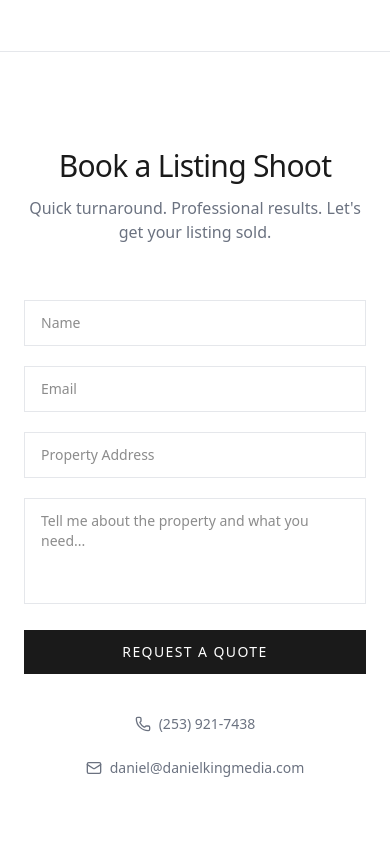
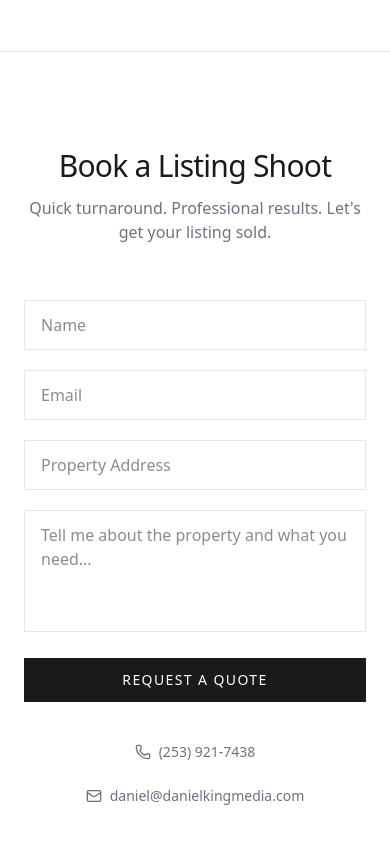
Before and after one commit to dannyeverest/danielkingmedia, a Next.js app: page /realestate in a window 390 px wide. Shown: the part 3325-4169 px from the top of the page. Built offline with nearby package versions, Linux system fonts and the light colour scheme.

Commit message:
Fix mobile input zoom by bumping form inputs to text-base (16px)

```diff
--- a/src/app/realestate/page.tsx
+++ b/src/app/realestate/page.tsx
@@ -374,25 +374,25 @@ export default function RealEstatePage() {
                 <input
                   type="text"
                   placeholder="Name"
-                  className="w-full border border-border bg-transparent px-4 py-3 text-sm outline-none transition-colors focus:border-foreground"
+                  className="w-full border border-border bg-transparent px-4 py-3 text-base outline-none transition-colors focus:border-foreground"
                   required
                 />
                 <input
                   type="email"
                   placeholder="Email"
-                  className="w-full border border-border bg-transparent px-4 py-3 text-sm outline-none transition-colors focus:border-foreground"
+                  className="w-full border border-border bg-transparent px-4 py-3 text-base outline-none transition-colors focus:border-foreground"
                   required
                 />
               </div>
               <input
                 type="text"
                 placeholder="Property Address"
-                className="w-full border border-border bg-transparent px-4 py-3 text-sm outline-none transition-colors focus:border-foreground"
+                className="w-full border border-border bg-transparent px-4 py-3 text-base outline-none transition-colors focus:border-foreground"
               />
               <textarea
                 placeholder="Tell me about the property and what you need..."
                 rows={4}
-                className="w-full resize-none border border-border bg-transparent px-4 py-3 text-sm outline-none transition-colors focus:border-foreground"
+                className="w-full resize-none border border-border bg-transparent px-4 py-3 text-base outline-none transition-colors focus:border-foreground"
               />
               <button
                 type="submit"
--- a/src/components/Contact.tsx
+++ b/src/components/Contact.tsx
@@ -29,7 +29,7 @@ export default function Contact() {
               <input
                 type="text"
                 placeholder="Name"
-                className="w-full border border-border bg-transparent px-4 py-3 text-sm outline-none transition-colors focus:border-foreground"
+                className="w-full border border-border bg-transparent px-4 py-3 text-base outline-none transition-colors focus:border-foreground"
                 required
               />
             </div>
@@ -37,7 +37,7 @@ export default function Contact() {
               <input
                 type="email"
                 placeholder="Email"
-                className="w-full border border-border bg-transparent px-4 py-3 text-sm outline-none transition-colors focus:border-foreground"
+                className="w-full border border-border bg-transparent px-4 py-3 text-base outline-none transition-colors focus:border-foreground"
                 required
               />
             </div>
@@ -45,7 +45,7 @@ export default function Contact() {
               <textarea
                 placeholder="Tell me about your project..."
                 rows={5}
-                className="w-full resize-none border border-border bg-transparent px-4 py-3 text-sm outline-none transition-colors focus:border-foreground"
+                className="w-full resize-none border border-border bg-transparent px-4 py-3 text-base outline-none transition-colors focus:border-foreground"
                 required
               />
             </div>
```
